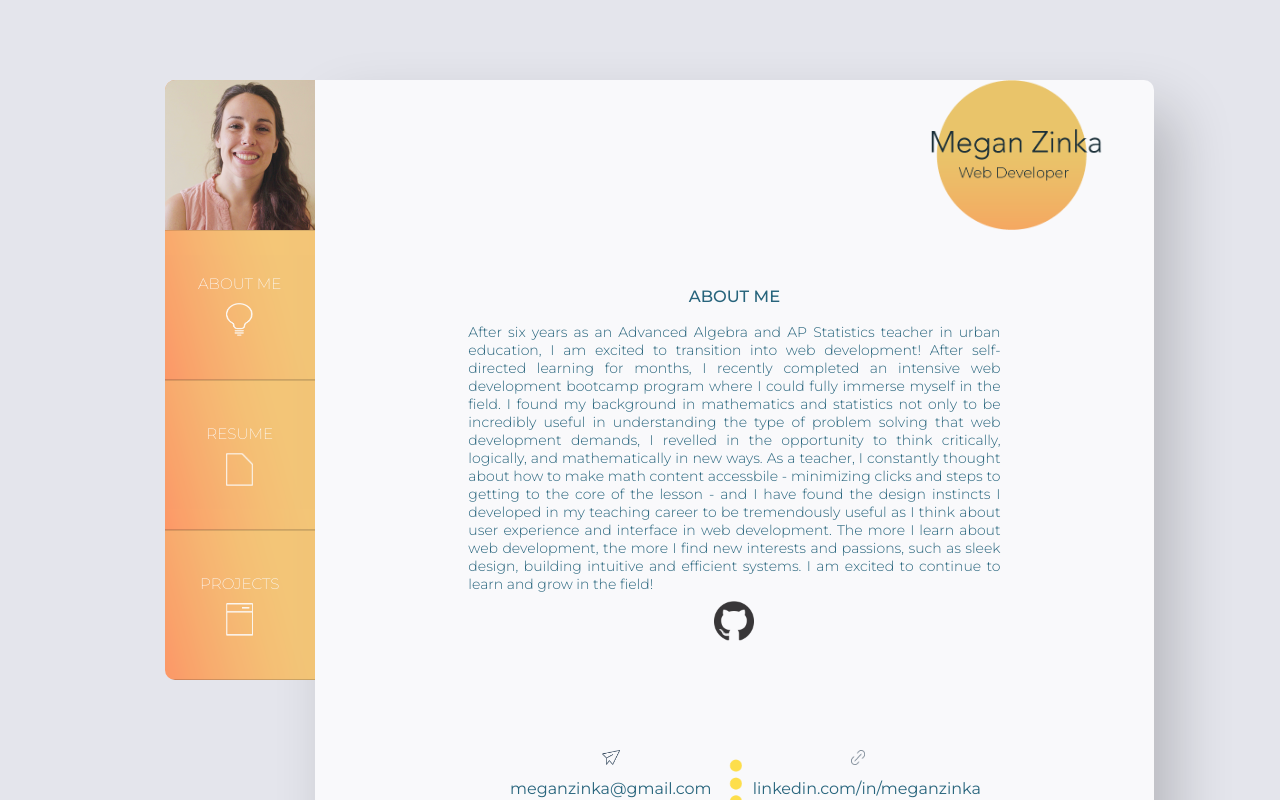
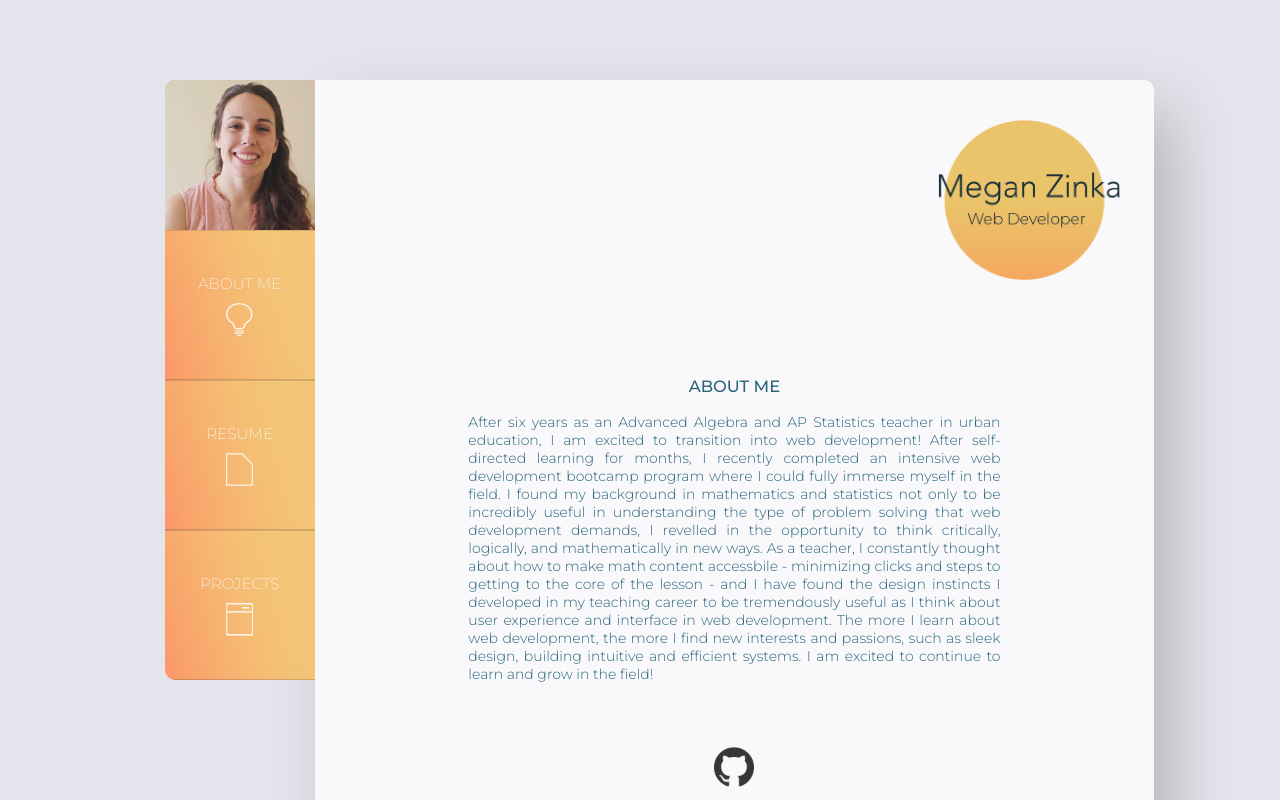
Before and after one commit to meganzinka/portfolio-site, a React (Create React App) app: page /about in a window 1280 px wide. Shown: the top 800 px of the page. Built offline with nearby package versions, Linux system fonts and the light colour scheme.

Commit message:
fixed logo

```diff
--- a/src/components/About.jsx
+++ b/src/components/About.jsx
@@ -29,7 +29,7 @@ const About = () => {
 				</div>
 
 				<a target="_blank" href="https://github.com/meganzinka">
-					<img src={gitHub} id="github-icon" />
+					<img src={gitHub} id="about-github-icon" />
 				</a>
 
 				<div id="contact-info">
--- a/src/components/Home.jsx
+++ b/src/components/Home.jsx
@@ -20,4 +20,3 @@ const Home = (props) => {
 };
 
 export default Home;
-//
--- a/src/style/App.css
+++ b/src/style/App.css
@@ -38,14 +38,14 @@ body {
   width: 100%;
   justify-content: flex-end;
   align-content: center;
-  height: 150px;
+  height: 30vh;
 }
 
 .logo {
-  height: 150px;
+  height: 20vh;
   justify-self: flex-end;
   align-self: center;
-  padding: 4vh 4vw;
+  padding: 4vh;
 }
 
 /*--------About Page--------*/
@@ -112,6 +112,15 @@ width: 100%;
   justify-self:center;
   align-self: center;
 }
+
+#about-github-icon {
+  height: 5vh;
+  width: auto;
+  opacity: 0.85;
+  margin-top: 8vh;
+  justify-self: center;
+}
+
 #github-icon {
   width: 90px;
   height: 60px;
```
